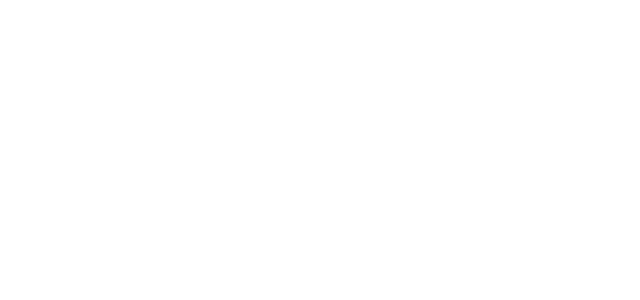
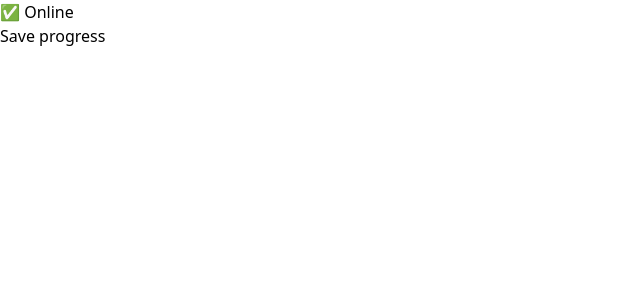
Before and after one commit to LuoHaoAt2017/sakila-web, a React (Vite) app: page /hook in a window 1280 px wide. Before the commit this address had no page. Shown: the top 300 px of the page, without its empty margins (0-640 px from the left). Built offline with nearby package versions, Linux system fonts and the light colour scheme.

Commit message:
ref 存储值的改变并不会触发更新

```diff
--- a/src/App.tsx
+++ b/src/App.tsx
@@ -1,6 +1,9 @@
 import { BrowserRouter, Route, Routes } from "react-router-dom";
+import { ConfigProvider } from 'antd';
 import Home from "@/pages/Home";
 import About from "@/pages/About";
+import MyHook from "@/pages/MyHook";
+import LearnRef from "@/pages/LearnRef";
 import RenderProps from "@/pages/RenderProps";
 
 const basename = import.meta.env.VITE_BASE_PATH;
@@ -21,8 +24,20 @@ export default function App() {
       path: "render",
       element: <RenderProps />,
     },
+    {
+      path: "ref",
+      element: <LearnRef />,
+    },
+    {
+      path: "hook",
+      element: <MyHook />,
+    },
   ];
-  return (
+  return (<ConfigProvider theme={{
+    token: {
+      borderRadius: 1
+    }
+  }}>
     <BrowserRouter basename={basename}>
       <Routes>
         {children.map((item) => (
@@ -30,5 +45,5 @@ export default function App() {
         ))}
       </Routes>
     </BrowserRouter>
-  );
+  </ConfigProvider>);
 }
--- /dev/null
+++ b/src/pages/LearnRef/index.tsx
@@ -0,0 +1,34 @@
+import { useRef, useState } from 'react';
+import { Select, Button } from 'antd';
+
+export const Example1 = () => {
+  const fruits = useRef([]);
+  const [loading, setLoading] = useState(false);
+
+  const handleClick = () => {
+    setLoading(true);
+    setTimeout(() => {
+      fruits.current = [{
+        label: '橘子',
+        value: '1',
+      }, {
+        label: '苹果',
+        value: '2',
+      }, {
+        label: '桃子',
+        value: '3',
+      }];
+      console.log('水果派对');
+      setLoading(false);
+    }, 1500);
+  }
+
+  console.log('水果派对', fruits.current);
+
+  return <div className='flex gap-4'>
+    <Button loading={loading} onClick={handleClick}>Fetch</Button>
+    <Select mode='tags' className='w-64' options={fruits.current} />
+  </div>
+}
+
+export default Example1;
--- /dev/null
+++ b/src/pages/MyHook/index.tsx
@@ -0,0 +1,46 @@
+import { useEffect, useState } from "react";
+
+export default function MyHook() {
+
+  return <div>
+    <StatusBar />
+    <SaveButton />
+  </div>
+}
+
+function useOnlineStatus() {
+  const [isOnline, setIsOnline] = useState(true);
+  useEffect(() => {
+    function handleOnline() {
+      setIsOnline(true);
+    }
+    function handleOffline() {
+      setIsOnline(false);
+    }
+    window.addEventListener('online', handleOnline);
+    window.addEventListener('offline', handleOffline);
+    return () => {
+      window.removeEventListener('online', handleOnline);
+      window.removeEventListener('offline', handleOffline);
+    };
+  }, []);
+  return isOnline;
+}
+
+function StatusBar() {
+  const isOnline = useOnlineStatus();
+
+  return <h1>{isOnline ? '✅ Online' : '❌ Disconnected'}</h1>
+}
+
+function SaveButton() {
+  const isOnline = useOnlineStatus();
+
+  const handleSaveClick = () => { }
+
+  return (
+    <button disabled={!isOnline} onClick={handleSaveClick}>
+      {isOnline ? 'Save progress' : 'Reconnecting...'}
+    </button>
+  );
+}
```
